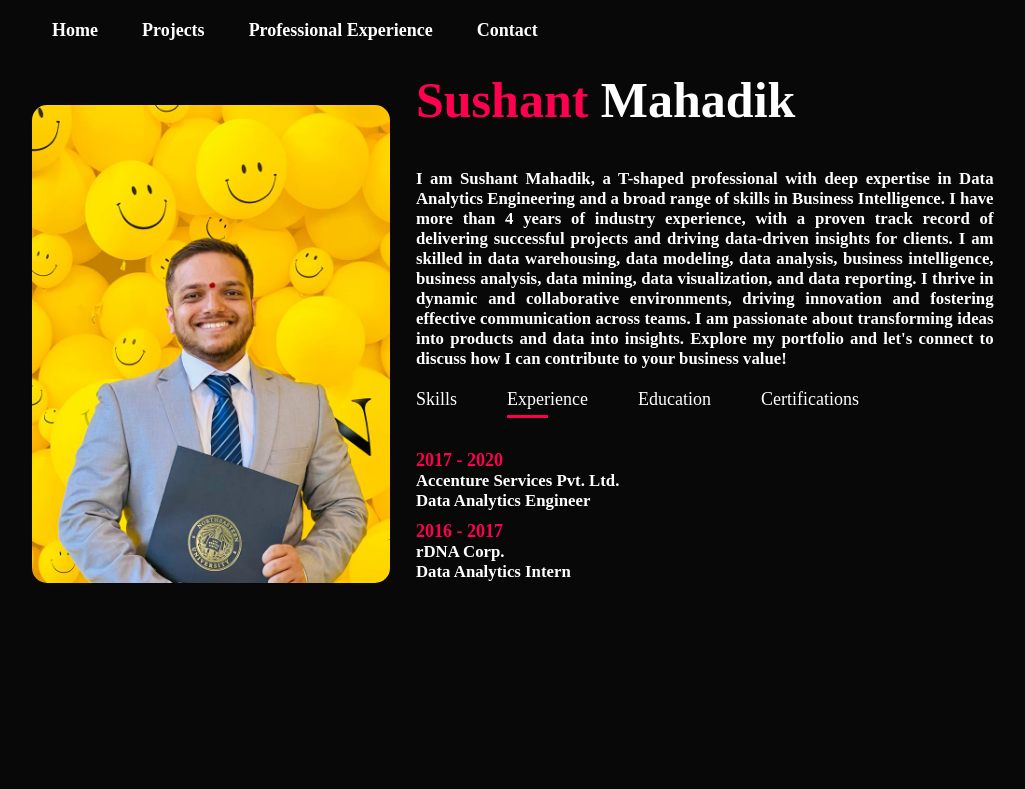
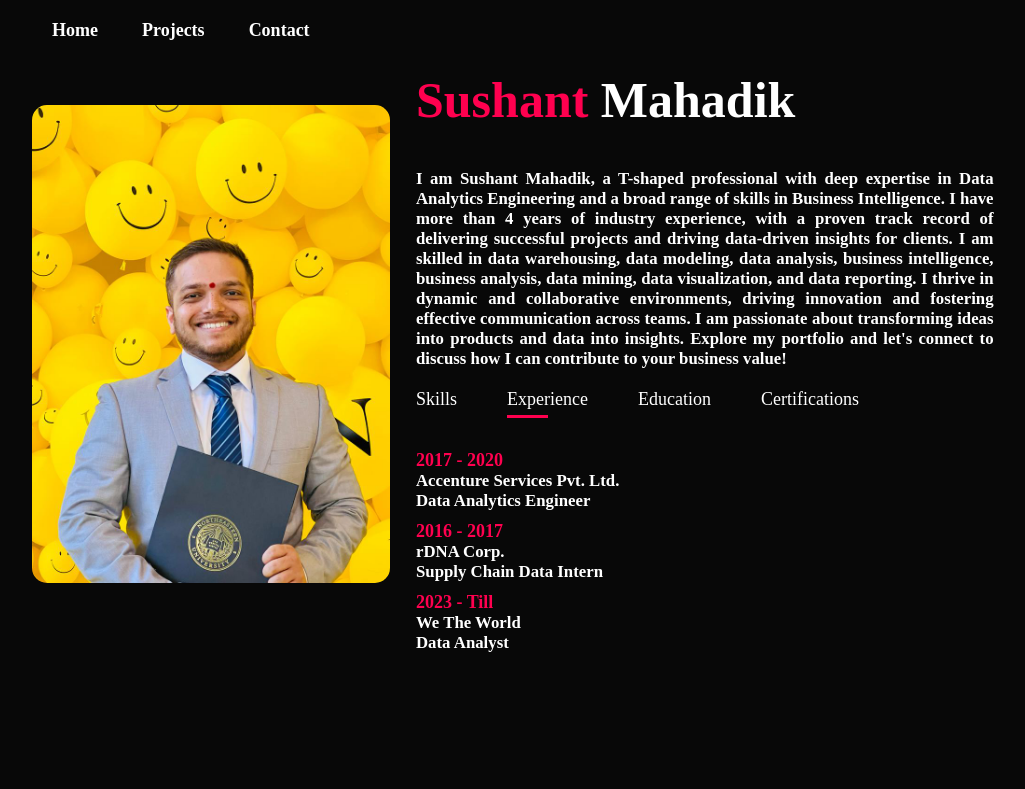
Before and after one commit to SushantM79/Portfolio, a plain HTML site: page index.html in a window 1280 px wide. Both pictures are taken after a click on the element "Experience". Shown: the top 789 px of the page, without its empty margins (96-1121 px from the left). Drawn offline with Linux system fonts and the light colour scheme.

Commit message:
Add files via upload

```diff
--- a/index.html
+++ b/index.html
@@ -41,7 +41,7 @@
             <ul id="sidemenu">
                 <li><a href="#header">Home</a></li>
                 <li><a href="#projects">Projects</a></li>
-                <li><a href="#WorkExperience">Professional Experience</a></li>
+              <!--  <li><a href="#WorkExperience">Professional Experience</a></li>-->
                <!-- <li><a href="#Certification">Certification</a></li> -->
                 <li><a href="#contact">Contact</a></li>
                 <i class="fas fa-times" onclick="closemenu()"></i>
@@ -75,7 +75,8 @@
                         <div class="tab-contents" id="experience">
                             <ul>
                                 <li><span>2017 - 2020</span><br>Accenture Services Pvt. Ltd. <br> Data Analytics Engineer </li>
-                                <li><span>2016 - 2017</span><br>rDNA Corp. <br> Data Analytics Intern</li>
+                                <li><span>2016 - 2017</span><br>rDNA Corp. <br> Supply Chain Data Intern</li>
+                                <li><span>2023 - Till</span><br>We The World <br> Data Analyst</li>
                             </ul>
                         </div>
                         <div class="tab-contents" id="education">
@@ -183,7 +184,7 @@
 </div>
 
 <!-- -----------WorkExperience---------- -->
-<br><br>
+<!--<br><br>
 <div id="WorkExperience">
     <div class="container">
         <h1 class="sub-title">Professional Experience</h1>
@@ -199,7 +200,7 @@
             <h1 style="font-size: x-large;"> Data Analytics Intern  </h1><br>
             Analyzed sales data to identify product trends and patterns, conducted pricing analysis, performed demand forecasting using Time Series model like ARIMA and created interactive dashboards using MS Power BI.
      </div>
-</div>
+</div>-->
 <!-- ----------contact------------- -->
 <br><br><br><br>
 <div id="contact">
@@ -213,7 +214,7 @@
                 <br>
                 <p><a href="https://www.linkedin.com/in/sushantmahadik/" target="_blank" style=" color: white;"><i class="fab fa-linkedin"></i> Sushant Mahadik</a>
                 </p>
-                <a href="images/Sushant Mahadik.pdf" download class="btn btn2">Download CV</a>
+                <!--<a href="images/Sushant Mahadik.pdf" download class="btn btn2">Download CV</a>-->
             </div>
             <div class="contact-right">
                  <form name="submit-to-google-sheet">
```
